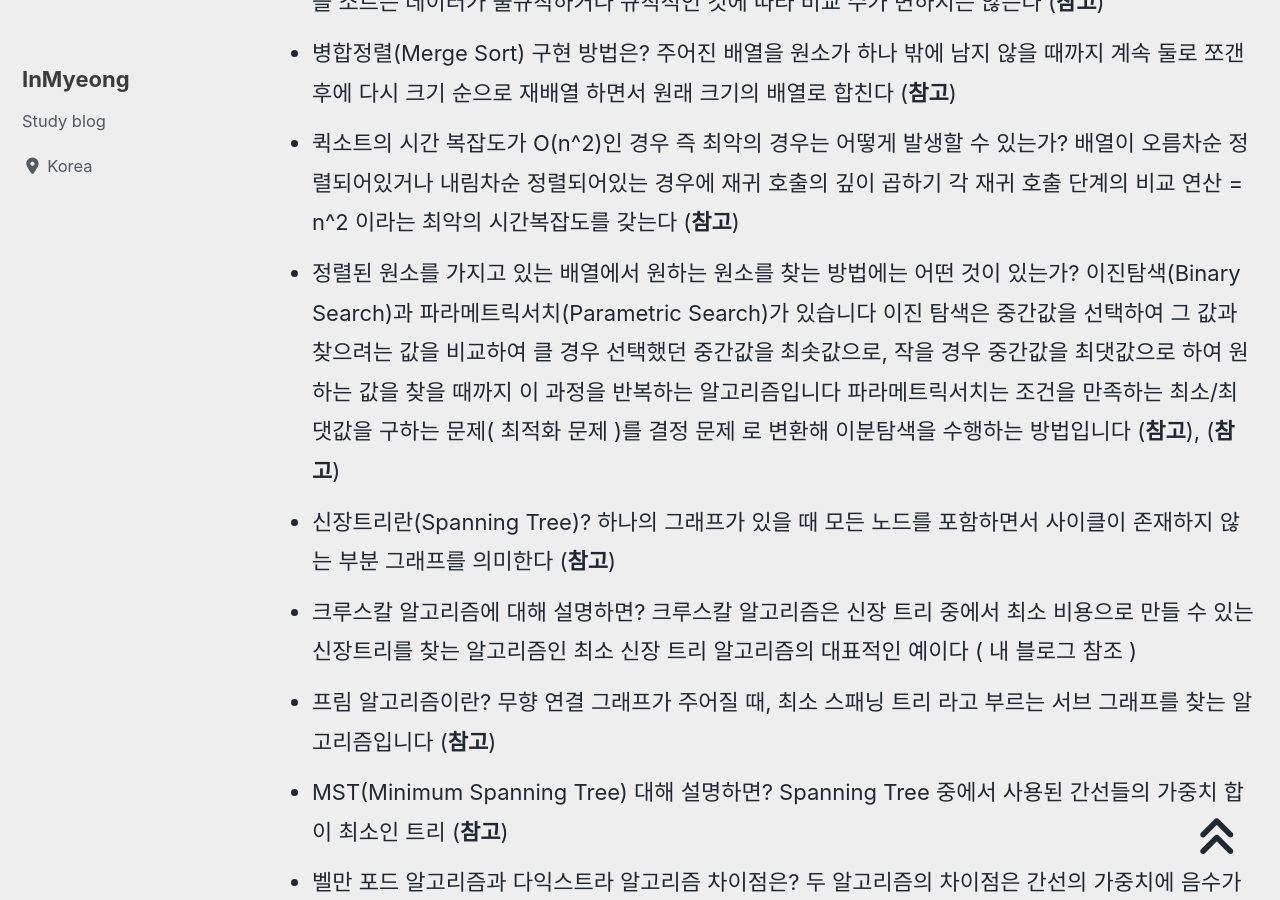
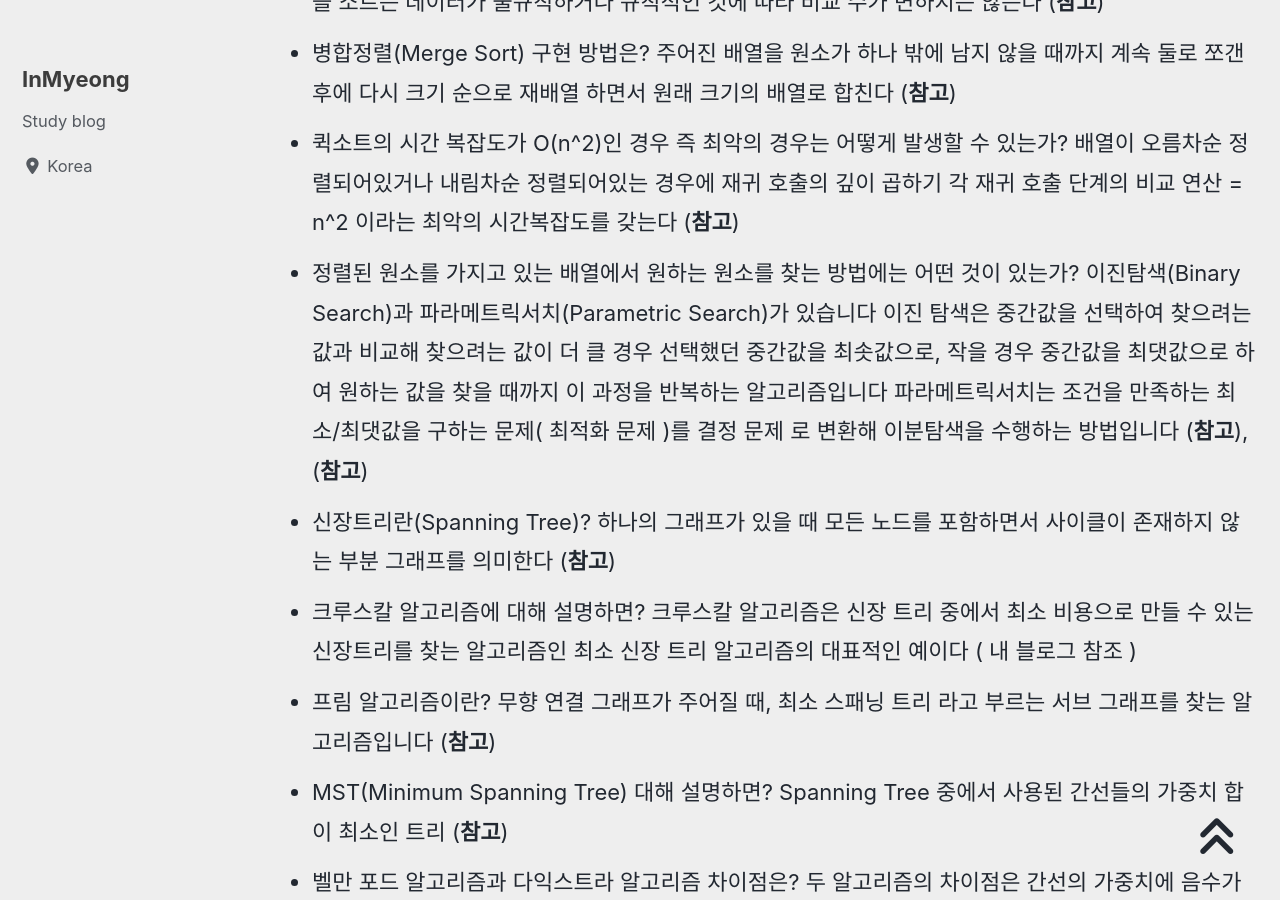
Before and after one commit to devMyeong/devMyeong.github.io, a Jekyll site: the page built from _posts/cs/2022-09-05-블로그-면접준비.md, in a window 1280 px wide and 900 px high, scrolled down 16099 px. Built offline with Jekyll 4.4.1, drawn with Linux system fonts in a browser that asks for light colours; cached includes are drawn as plain includes; nearby versions of some CDN libraries; some web fonts are replaced; comment, search, counter and statistics services are not loaded.

Commit message:
Chore : 이진 탐색 내용 수정

```diff
--- a/_posts/cs/2022-09-05-블로그-면접준비.md
+++ b/_posts/cs/2022-09-05-블로그-면접준비.md
@@ -155,7 +155,7 @@ last_modified_at: 2022-10-30
 - 퀵소트와 버블 소트의 차이는? 퀵소트는 데이터가 불규칙하거나 규칙적인 것에 따라 비교 수가 변한다 버블 소트는 데이터가 불규칙하거나 규칙적인 것에 따라 비교 수가 변하지는 않는다 ([**참고**](https://studyfield.tistory.com/154))
 - 병합정렬(Merge Sort) 구현 방법은? 주어진 배열을 원소가 하나 밖에 남지 않을 때까지 계속 둘로 쪼갠 후에 다시 크기 순으로 재배열 하면서 원래 크기의 배열로 합친다 ([**참고**](https://www.daleseo.com/sort-merge/))
 - 퀵소트의 시간 복잡도가 O(n^2)인 경우 즉 최악의 경우는 어떻게 발생할 수 있는가? 배열이 오름차순 정렬되어있거나 내림차순 정렬되어있는 경우에 재귀 호출의 깊이 곱하기 각 재귀 호출 단계의 비교 연산 = n^2 이라는 최악의 시간복잡도를 갖는다 ([**참고**](https://gyoogle.dev/blog/algorithm/Quick%20Sort.html))
-- 정렬된 원소를 가지고 있는 배열에서 원하는 원소를 찾는 방법에는 어떤 것이 있는가? 이진탐색(Binary Search)과 파라메트릭서치(Parametric Search)가 있습니다 이진 탐색은 중간값을 선택하여 그 값과 찾으려는 값을 비교하여 클 경우 선택했던 중간값을 최솟값으로, 작을 경우 중간값을 최댓값으로 하여 원하는 값을 찾을 때까지 이 과정을 반복하는 알고리즘입니다 파라메트릭서치는 조건을 만족하는 최소/최댓값을 구하는 문제( 최적화 문제 )를 결정 문제 로 변환해 이분탐색을 수행하는 방법입니다 ([**참고**](https://velog.io/@nimok97/c-%EC%9E%90%EB%A3%8C%EA%B5%AC%EC%A1%B0%EC%95%8C%EA%B3%A0%EB%A6%AC%EC%A6%98-%EA%B0%9C%EB%85%90-%EB%B3%B5%EC%8A%B5%ED%95%98%EA%B8%B0-18-%EC%9D%B4%EB%B6%84%ED%83%90%EC%83%89-Parametric-Search)), ([**참고**](https://loosie.tistory.com/518))
+- 정렬된 원소를 가지고 있는 배열에서 원하는 원소를 찾는 방법에는 어떤 것이 있는가? 이진탐색(Binary Search)과 파라메트릭서치(Parametric Search)가 있습니다 이진 탐색은 중간값을 선택하여 찾으려는 값과 비교해 찾으려는 값이 더 클 경우 선택했던 중간값을 최솟값으로, 작을 경우 중간값을 최댓값으로 하여 원하는 값을 찾을 때까지 이 과정을 반복하는 알고리즘입니다 파라메트릭서치는 조건을 만족하는 최소/최댓값을 구하는 문제( 최적화 문제 )를 결정 문제 로 변환해 이분탐색을 수행하는 방법입니다 ([**참고**](https://velog.io/@nimok97/c-%EC%9E%90%EB%A3%8C%EA%B5%AC%EC%A1%B0%EC%95%8C%EA%B3%A0%EB%A6%AC%EC%A6%98-%EA%B0%9C%EB%85%90-%EB%B3%B5%EC%8A%B5%ED%95%98%EA%B8%B0-18-%EC%9D%B4%EB%B6%84%ED%83%90%EC%83%89-Parametric-Search)), ([**참고**](https://loosie.tistory.com/518))
 - 신장트리란(Spanning Tree)? 하나의 그래프가 있을 때 모든 노드를 포함하면서 사이클이 존재하지 않는 부분 그래프를 의미한다 ([**참고**](https://gmlwjd9405.github.io/2018/08/28/algorithm-mst.html))
 - 크루스칼 알고리즘에 대해 설명하면? 크루스칼 알고리즘은 신장 트리 중에서 최소 비용으로 만들 수 있는 신장트리를 찾는 알고리즘인 최소 신장 트리 알고리즘의 대표적인 예이다 ( 내 블로그 참조 )
 - 프림 알고리즘이란? 무향 연결 그래프가 주어질 때, 최소 스패닝 트리 라고 부르는 서브 그래프를 찾는 알고리즘입니다 ([**참고**](https://www.weeklyps.com/entry/%ED%94%84%EB%A6%BC-%EC%95%8C%EA%B3%A0%EB%A6%AC%EC%A6%98-Prims-algorithm))
```
